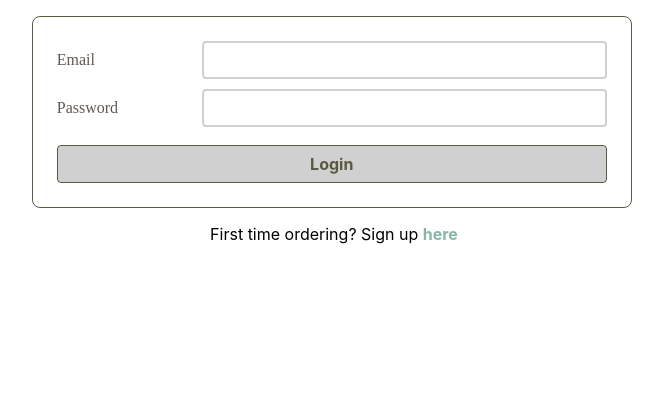
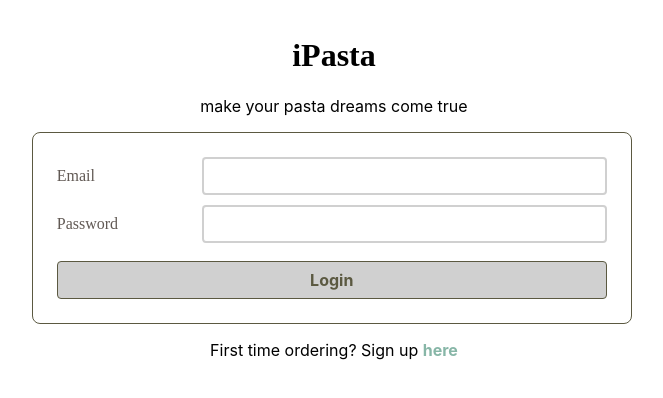
Before and after one commit to KatBunny/pasta-bar, a React (Create React App) app: page / in a window 1280 px wide. Shown: the top 398 px of the page, without its empty margins (306-969 px from the left). Built offline with nearby package versions, Linux system fonts and the light colour scheme; no server answers.

Commit message:
edit hover state on label and links

```diff
--- a/src/index.css
+++ b/src/index.css
@@ -118,7 +118,7 @@ input {
 }
 
 input:focus {
-  border-color: var(--yellow);
+  border: .4vmin solid var(--yellow);
 }
 
 button, a.button {
--- a/src/pages/AuthPage/AuthPage.css
+++ b/src/pages/AuthPage/AuthPage.css
@@ -10,7 +10,11 @@ a.authpage-link {
     color: var(--blue);
 }
 
+a.authpage-link {
+    cursor: pointer;
+}
+
 a.authpage-link:hover {
-    text-decoration: underline var(--red);
+    text-decoration: underline var(--yellow);
     text-decoration-thickness: 3px;
 }
--- a/src/pages/AuthPage/AuthPage.js
+++ b/src/pages/AuthPage/AuthPage.js
@@ -9,6 +9,10 @@ export default function AuthPage({ setUser }) {
 
     return (
         <>
+            <div className="welcome-page">
+                <h1>iPasta</h1>
+                <p>make your pasta dreams come true</p>
+            </div>
             {showSignUp ? (
                 <SignUpForm setUser={setUser} />
             ) : (
@@ -17,7 +21,7 @@ export default function AuthPage({ setUser }) {
 
                 {showSignUp ?
                     <>
-                        <p>Already have an account? <a className="authpage-link" onClick={()=> setShowSignUp(!showSignUp)}>Login here</a></p>
+                        <p>Already have an account? Login <a className="authpage-link" onClick={()=> setShowSignUp(!showSignUp)}>here</a></p>
                     </>
                 :
                 <>
```
